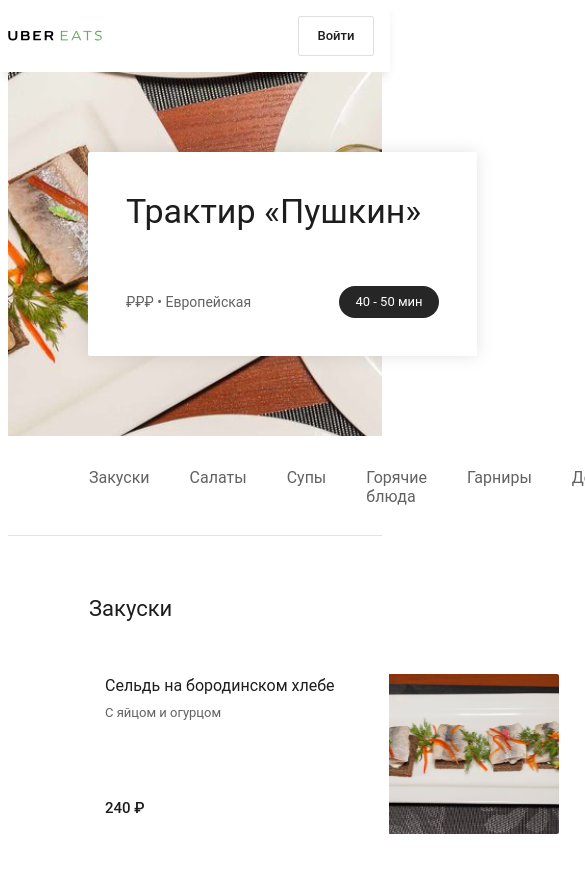
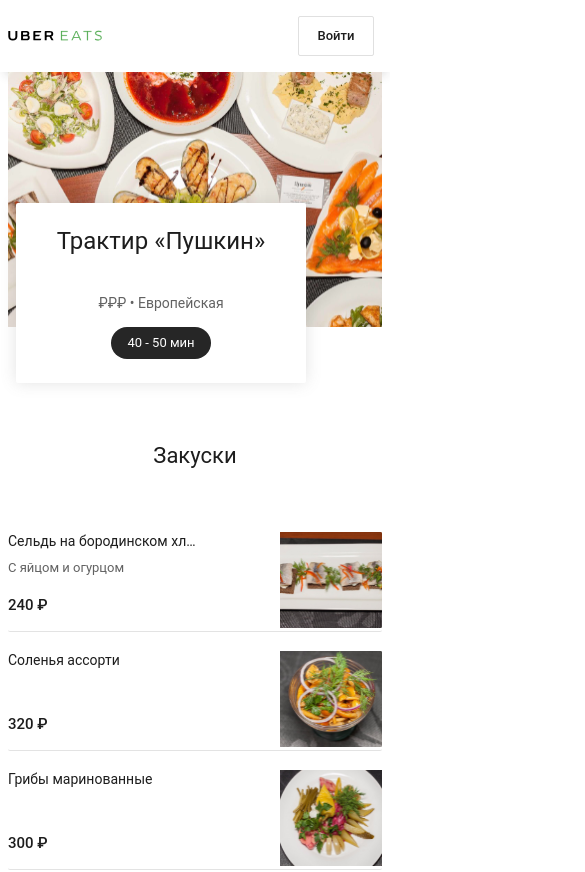
Before and after one commit to AnnaKesova/Stepik-diploma, a React (Create React App) app: page /poushkin in a window 390 px wide. Shown: the top 872 px of the page, 585 px wide, since content can reach past the window. Built offline with nearby package versions, Linux system fonts and the light colour scheme; a web font is replaced by a local one.

Commit message:
Фдаптив

```diff
--- a/src/components/Main/Main.js
+++ b/src/components/Main/Main.js
@@ -27,7 +27,7 @@
         <div className="restaurants__cafes cafes">
           <ul className="cafes__list">
             <li className="cafes__description description">
-              <Link href="#" className="description__secondPage">
+              <Link href="#" className="description__secondPage" to="/poushkin">
                 <img
                   className="description__photo"
                   src={macd}
@@ -39,7 +39,7 @@
               <p className="description__time">25 - 35 мин</p>
             </li>
             <li className="cafes__description description">
-              <Link href="#" className="description__secondPage">
+              <Link href="#" className="description__secondPage" to="/poushkin">
                 <img className="description__photo" src={dim} alt="ДимСам" />
               </Link>
               <h2 className="description__name">DimSum & Co — ЦДМ</h2>
@@ -49,7 +49,7 @@
               <p className="description__time">40 - 50 мин</p>
             </li>
             <li className="cafes__description description">
-              <Link href="#" className="description__secondPage">
+              <Link href="#" className="description__secondPage" to="/poushkin">
                 <img className="description__photo" src={dvijok} alt="Движок" />
               </Link>
               <h2 className="description__name">ДвижОК — Манежная</h2>
@@ -59,7 +59,7 @@
               <p className="description__time">35 - 45 мин</p>
             </li>
             <li className="cafes__description description">
-              <Link href="#" className="description__secondPage">
+              <Link href="#" className="description__secondPage" to="/poushkin">
                 <img className="description__photo" src={nia} alt="НЯ — NHA" />
               </Link>
               <h2 className="description__name">НЯ — NHA</h2>
@@ -67,7 +67,7 @@
               <p className="description__time">30 - 40 мин</p>
             </li>
             <li className="cafes__description description">
-              <Link href="#" className="description__secondPage">
+              <Link href="#" className="description__secondPage" to="/poushkin">
                 <img
                   className="description__photo"
                   src={point}
@@ -79,7 +79,7 @@
               <p className="description__time">40 - 50 мин</p>
             </li>
             <li className="cafes__description description">
-              <Link href="#" className="description__secondPage">
+              <Link href="#" className="description__secondPage" to="/poushkin">
                 <img
                   className="description__photo"
                   src={cinabon}
@@ -93,7 +93,7 @@
               <p className="description__time">25 - 35 мин</p>
             </li>
             <li className="cafes__description description">
-              <Link href="#" className="description__secondPage">
+              <Link href="#" className="description__secondPage" to="/poushkin">
                 <img
                   className="description__photo"
                   src={pizzalove}
@@ -105,7 +105,7 @@
               <p className="description__time">15 - 25 мин</p>
             </li>
             <li className="cafes__description description">
-              <Link href="#" className="description__secondPage">
+              <Link href="#" className="description__secondPage" to="/poushkin">
                 <img
                   className="description__photo"
                   src={cafe}
@@ -117,7 +117,7 @@
               <p className="description__time">25 - 35 мин</p>
             </li>
             <li className="cafes__description description">
-              <Link href="#" className="description__secondPage">
+              <Link href="#" className="description__secondPage" to="/poushkin">
                 <img
                   className="description__photo"
                   src={bar}
--- a/src/components/Main/MainPoushkin/MainPoushkin.css
+++ b/src/components/Main/MainPoushkin/MainPoushkin.css
@@ -6,6 +6,20 @@
   background-repeat: no-repeat;
   margin: 0 auto;
   position: relative;
+  background-size: cover;
+}
+
+@media (max-width: 768px) {
+  .about-menu {
+    background-image: url(../../../images/photo2.svg);
+  }
+}
+
+@media (max-width: 470px) {
+  .about-menu {
+    background-image: url(../../../images/photo3.svg);
+    height: 255px;
+  }
 }
 
 .about-menu__name {
@@ -19,6 +33,21 @@
   height: 204px;
 }
 
+@media (max-width: 768px) {
+  .about-menu__name {
+    width: 432px;
+    left: 8px;
+  }
+}
+
+@media (max-width: 470px) {
+  .about-menu__name {
+    width: 290px;
+    height: 180px;
+    top: 131px;
+  }
+}
+
 .about-menu__poushkin {
   display: flex;
   flex-direction: column;
@@ -28,6 +57,15 @@
   padding: 38px 0;
   height: 204px;
   box-sizing: border-box;
+}
+
+@media (max-width: 470px) {
+  .about-menu__poushkin {
+    padding-top: 24px;
+    padding-bottom: 24px;
+    height: 180px;
+    align-items: center;
+  }
 }
 
 .about-menu__title {
@@ -40,10 +78,24 @@
   margin: 0;
 }
 
+@media (max-width: 470px) {
+  .about-menu__title {
+    font-size: 24px;
+    line-height: 28px;
+    color: #1d1d1d;
+  }
+}
+
 .about-menu__fix {
   display: flex;
   justify-content: space-between;
   align-items: center;
+}
+
+@media (max-width: 470px) {
+  .about-menu__fix {
+    flex-direction: column;
+  }
 }
 
 .about-menu__price {
@@ -54,6 +106,12 @@
   line-height: 16px;
   color: #626262;
   margin: 0;
+}
+
+@media (max-width: 470px) {
+  .about-menu__price {
+    margin-bottom: 16px;
+  }
 }
 
 .about-menu__black {
@@ -81,11 +139,23 @@
   border-bottom: 1px solid rgba(117, 117, 117, 0.2);
 }
 
+@media (max-width: 600px) {
+  .dish {
+    display: none;
+  }
+}
+
 .dish__menu {
   padding: 32px 0 29px 81px;
   display: flex;
   flex-direction: row;
   gap: 40px;
+}
+
+@media (max-width: 768px) {
+  .dish__menu {
+    padding-left: 0;
+  }
 }
 
 .dish__filter {
@@ -107,6 +177,14 @@
   padding: 56px 87px 80px 81px;
 }
 
+@media (max-width: 768px) {
+  .snacks__container {
+    padding-left: 0;
+    padding-right: 0;
+    padding-bottom: 48px;
+  }
+}
+
 .snacks__title {
   font-family: "Roboto";
   font-style: normal;
@@ -115,6 +193,13 @@
   line-height: 34px;
   color: #1d1d1d;
   margin: 0 0 32px;
+}
+
+@media (max-width: 470px) {
+  .snacks__title {
+    margin: 56px 0;
+    text-align: center;
+  }
 }
 
 .snacks__list {
@@ -127,18 +212,52 @@
   row-gap: 49px;
 }
 
+@media (max-width: 768px) {
+  .snacks__list {
+    display: flex;
+    flex-direction: column;
+    row-gap: 32px;
+  }
+}
+
+@media (max-width: 470px) {
+  .snacks__list {
+    row-gap: 16px;
+  }
+}
+
 .snacks__link {
   display: flex;
+  justify-content: space-between;
+  border: 1px solid rgba(117, 117, 117, 0.2);
+  border-radius: 2px;
+}
+
+@media (max-width: 470px) {
+  .snacks__link {
+    border: none;
+    border-bottom: 1px solid rgba(117, 117, 117, 0.2);
+  }
+}
+
+.snacks__about {
+  display: flex;
+  flex-direction: column;
   justify-content: space-between;
   padding: 16px 0 16px 16px;
 }
 
-.snacks__about {
-display: flex;
-flex-direction: column;
-justify-content: space-between;
+@media (max-width: 768px) {
+  .snacks__about {
+    padding-left: 24px;
+  }
 }
 
+@media (max-width: 470px) {
+  .snacks__about {
+    padding: 0 0 15px;
+  }
+}
 .snacks__subtitle {
   font-family: "Roboto";
   font-style: normal;
@@ -147,6 +266,17 @@
   line-height: 24px;
   color: #1d1d1d;
   margin: 0 0 4px;
+}
+
+@media (max-width: 470px) {
+  .snacks__subtitle {
+    font-size: 14px;
+    line-height: 24px;
+    text-overflow: ellipsis;
+    width: 188px;
+    overflow: hidden;
+    white-space: nowrap;
+  }
 }
 
 .snacks__description {
@@ -166,9 +296,17 @@
   font-size: 15px;
   line-height: 21px;
   color: #1d1d1d;
+  margin: 0;
 }
 
 .snacks__photo {
   width: 170px;
   height: 160px;
 }
+
+@media (max-width: 470px) {
+  .snacks__photo {
+    width: 102px;
+    height: 102px;
+  }
+}
```
Also changed, not shown: src/images/photo2.svg (added), src/images/photo3.svg (added).
